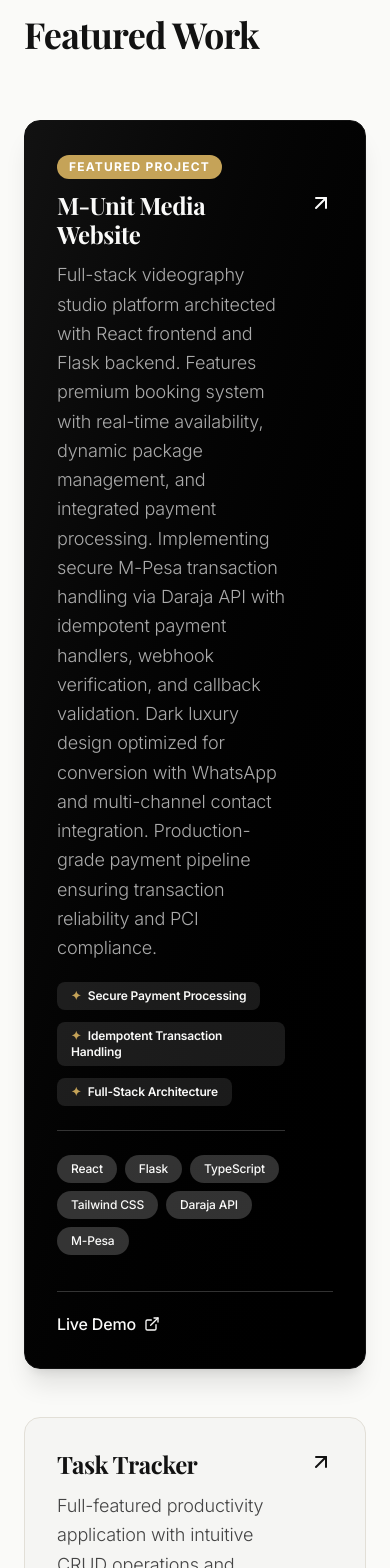
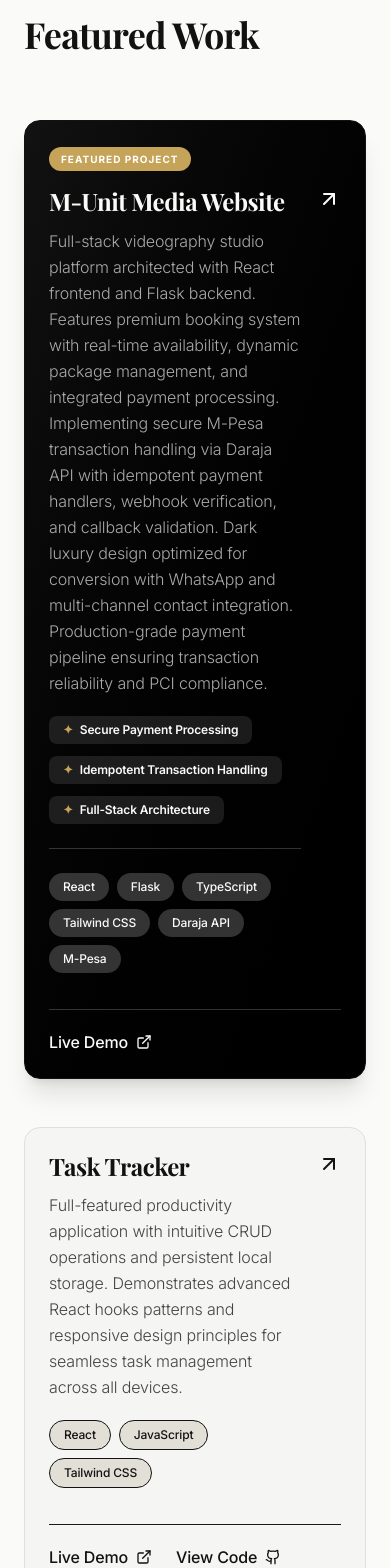
Before and after one commit to sylviahdev/sylviah.dev, a Next.js app: page / in a window 390 px wide. Shown: the part 2600-4168 px from the top of the page. Built offline with nearby package versions, Linux system fonts and the light colour scheme.

Commit message:
fix: improve mobile responsiveness and resolve section rendering issues

```diff
--- a/app/page.tsx
+++ b/app/page.tsx
@@ -49,7 +49,7 @@
           </motion.div>
 
           <div className="hidden md:flex gap-8 text-sm">
-            {["Summary", "Skills", "Projects", "Education"].map((item) => (
+            {["Summary", "Skills", "Case Studies", "Education"].map((item) => (
               <button
                 key={item}
                 onClick={() => scrollTo(item.toLowerCase())}
@@ -83,7 +83,7 @@
             animate={{ opacity: 1, y: 0 }}
             className="md:hidden bg-[#fafaf8] dark:bg-[#0f0f0d] border-t border-[#e5e0d9] dark:border-[#2a2a26] px-6 py-4 space-y-3"
           >
-            {["Summary", "Skills", "Projects", "Education"].map((item) => (
+            {["Summary", "Skills", "Case Studies", "Education"].map((item) => (
               <button
                 key={item}
                 onClick={() => scrollTo(item.toLowerCase())}
@@ -333,27 +333,27 @@
               <motion.div
                 key={i}
                 variants={fadeInUp}
-                whileHover={{ y: -8, boxShadow: p.featured ? "0 20px 40px rgba(0,0,0,0.3)" : "0 15px 30px rgba(0,0,0,0.1)" }} // More pronounced hover for all, extra for featured
-                className={`group p-8 md:p-10 rounded-2xl border transition-all duration-300 ${
+                whileHover={{ y: -5, boxShadow: p.featured ? "0 20px 40px rgba(0,0,0,0.2)" : "0 15px 30px rgba(0,0,0,0.05)" }}
+                className={`group p-6 sm:p-8 md:p-10 rounded-2xl border transition-all duration-300 ${
                   p.featured
                     ? "bg-gradient-to-br from-[#121212] to-[#000000] dark:from-[#ececec] dark:to-[#ffffff] border-[#121212] dark:border-[#ececec] shadow-xl"
                     : "bg-[#f5f5f3] dark:bg-[#0c0c0c] border-[#e2dfd7] dark:border-[#141414] hover:border-[#c5a358] dark:hover:border-[#c5a358]"
                 }`}
               >
                 {p.featured && (
-                  <div className="inline-block px-3 py-1 bg-[#c5a358] text-white text-xs font-bold rounded-full mb-3 uppercase tracking-widest">
+                  <div className="inline-block px-3 py-1 bg-[#c5a358] text-white text-[10px] sm:text-xs font-bold rounded-full mb-4 uppercase tracking-widest">
                     Featured Project
                   </div>
                 )}
 
-                <div className="flex justify-between items-start gap-6">
+                <div className="flex justify-between items-start gap-4">
                   <div className="flex-1">
                     <h3 className={`text-2xl font-semibold mb-3 tracking-tight ${
                       p.featured ? "text-[#fafaf9] dark:text-[#050505]" : "text-[#121212] dark:text-[#ececec]"
                     }`}>
                       {p.title}
                     </h3>
-                    <p className={`mb-5 leading-relaxed text-lg font-light ${
+                    <p className={`mb-5 leading-relaxed text-base sm:text-lg font-light ${
                       p.featured ? "text-[#aaa] dark:text-[#444]" : "text-[#444] dark:text-[#aaa]"
                     }`}>
                       {p.desc}
@@ -391,12 +391,12 @@
                       ))}
                     </div>
                   </div>
-                  <motion.div whileHover={{ x: 8, y: -8 }} className={p.featured ? "text-[#fafaf9] dark:text-[#121212]" : "text-[#121212] dark:text-[#ececec]"}>
+                  <div className={p.featured ? "text-[#fafaf9] dark:text-[#121212]" : "text-[#121212] dark:text-[#ececec]"}>
                     <ArrowUpRight className="w-6 h-6 hover:text-[#c5a358] transition-colors" />
-                  </motion.div>
+                  </div>
                 </div>
 
-                <div className="flex gap-6 mt-5 pt-5 border-t" style={p.featured ? { borderColor: "rgba(250,250,248,0.2)" } : {}}> {/* Increased gap, mt, pt */}
+                <div className="flex flex-wrap gap-x-6 gap-y-4 mt-5 pt-5 border-t" style={p.featured ? { borderColor: "rgba(250,250,248,0.2)" } : {}}>
                   {p.live && (
                     <motion.a
                       href={p.live}
```
